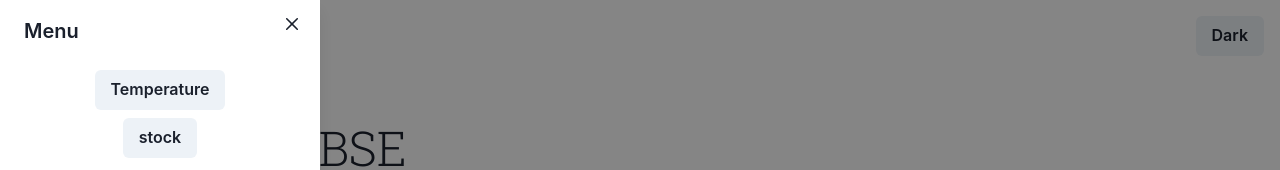
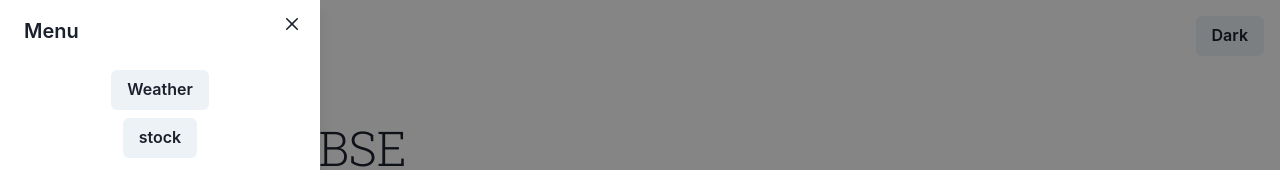
Before and after one commit to Rajesh1951/DailyUpdates-React-App, a React (Create React App) app: page /stock in a window 1280 px wide. Both pictures are taken after a click on the button 41 px from the left and 36 px from the top of the page. Shown: the top 170 px of the page. Built offline with nearby package versions, Linux system fonts and the light colour scheme; no server answers.

Commit message:
Update CustomDrawer.jsx

```diff
--- a/src/components/CustomDrawer.jsx
+++ b/src/components/CustomDrawer.jsx
@@ -26,7 +26,7 @@ function CustomDrawer() {
                         <VStack>
                             <Button onClick={onClose}>
                                 <Link to={'/'} >
-                                    Temperature
+                                    Weather
                                 </Link>
                             </Button>
                             <Button onClick={onClose}>
```
